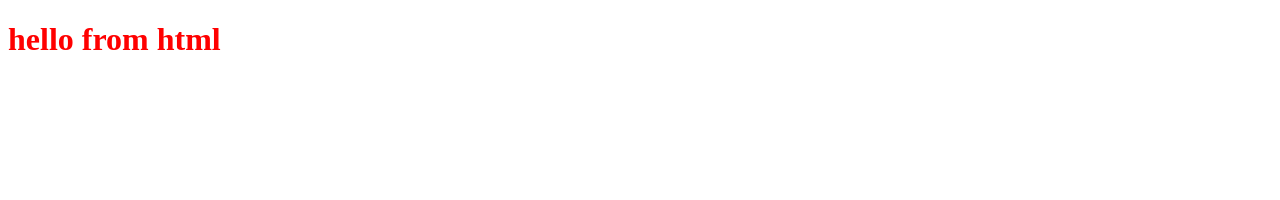
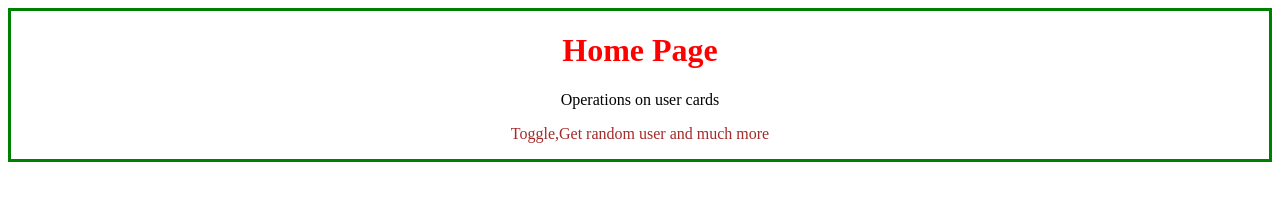
Before and after one commit to Anjali-521/autosuuugest, a website: page frontend/index.html in a window 1280 px wide. Drawn offline with Linux system fonts and the light colour scheme.

Commit message:
alligntext colortext

```diff
--- a/frontend/index.css
+++ b/frontend/index.css
@@ -1,3 +1,16 @@
 h1{
     color: red;
 }
+#home-intro{
+    text-align: center;
+    border: 3px;
+    border-color: green;
+    border-style: solid;
+}
+#home-intro:hover{
+    background-color:cadetblue;
+}
+
+#p2{
+    color:brown;
+}
--- a/frontend/index.html
+++ b/frontend/index.html
@@ -7,7 +7,11 @@
     <link rel="stylesheet" href="index.css">
 </head>
 <body>
-    <h1>hello from html</h1>
+    <div id="home-intro">
+    <h1>Home Page</h1>
+    <p id="p1">Operations on user cards</p>
+    <p id="p2">Toggle,Get random user and much more</p>
     <script src="index.js"></script>
+    </div>
 </body>
 </html>
--- a/frontend/index.js
+++ b/frontend/index.js
@@ -1,2 +1,2 @@
 console.log("hello from js");
-alert("hello from js");
+//alert("hello from js");
```
